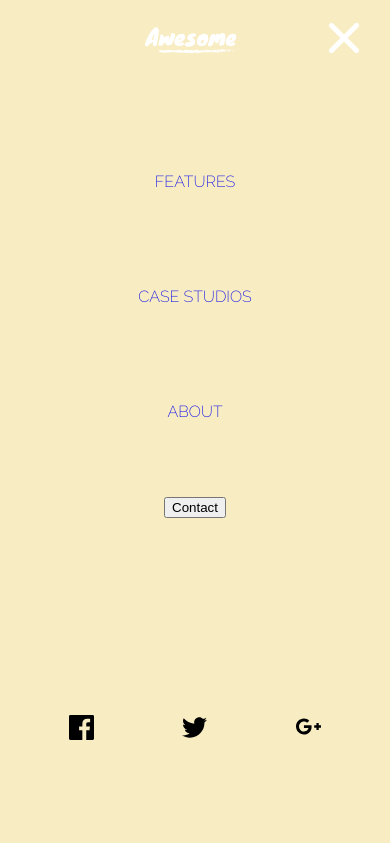
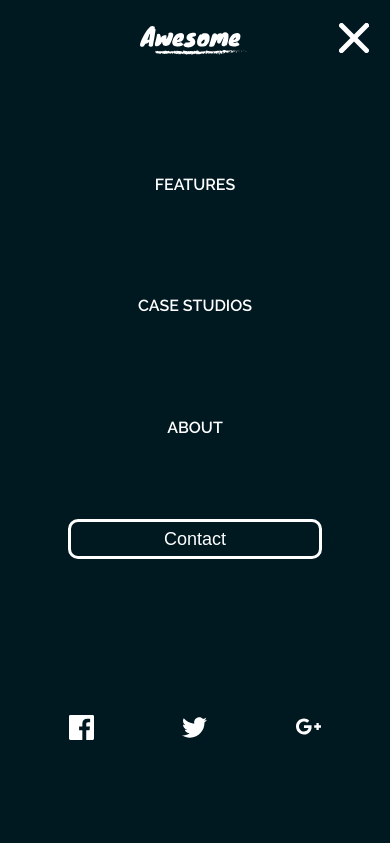
Before and after one commit to DenysWarlan/Project_2, a website: page index.html in a window 390 px wide. Both pictures are taken after a click on the element 349 px from the left and 35 px from the top of the page. Shown: the top 843 px of the page. Drawn offline with nearby package versions, Linux system fonts and the light colour scheme.

Commit message:
mobile first

```diff
--- a/css/style.css
+++ b/css/style.css
@@ -1,5 +1,6 @@
 body {
-    background-color: #F8ECC2;
+    background-color: #001820;
+    color: #ffffff;
     font-family: Raleway, OpenSans, sans-serif;
 }
 
@@ -11,25 +12,39 @@ nav {
     background-color: transparent;
 }
 
-header{
+header {
 
 }
+
 .logo {
     display: -ms-flexbox;
     display: flex;
 }
-.logo .logo-img{
-    width: 100px;
+
+.logo .logo-img {
+    width: 110px;
 }
 
 nav .ul-menu li {
     display: inline-block;
 }
+
+nav .ul-menu button {
+    border: 3px solid white;
+    background-color: transparent;
+    border-radius: 10px;
+    color: #ffffff;
+    height: 40px;
+    padding: 5px 0;
+}
+
 nav a {
     display: block;
     text-decoration: none;
     padding: 20px 30px;
     text-transform: uppercase;
+    font-weight: 600;
+    color: #ffffff;
 }
 
 nav a:hover {
@@ -40,8 +55,13 @@ nav .ul-social {
     display: none;
 }
 
+nav .ul-social li {
+    color: #ffffff;
+}
+
 nav .ul-social img {
     width: 25px;
+    color: #ffffff;
 }
 
 .menu-trigger {
@@ -69,24 +89,35 @@ nav .ul-social img {
     .logo {
         height: 65px;
         -ms-flex-pack: center;
-            justify-content: center;
+        justify-content: center;
+        position: relative;
+        z-index: 1000;
+        width: 60%;
+        margin: auto;
+    }
+
+    .logo .logo-img {
+        width: 110px;
     }
 
     .menu-trigger {
         display: block;
     }
-    .menu-trigger img{
+
+    .menu-trigger img {
         width: 30px;
+        margin-left: 10px;
     }
 
     nav {
-        height: 100vh;
         display: -ms-flexbox;
         display: flex;
         -ms-flex-direction: column;
         flex-direction: column;
         -ms-flex-pack: distribute;
         justify-content: space-around;
+        z-index: 100;
+        background-color: #001820;
     }
 
     nav ul li {
@@ -109,14 +140,48 @@ nav .ul-social img {
         position: relative;
         top: 26px;
     }
-    nav .ul-social img{
+
+    nav .ul-menu button {
+        width: 65%;
+        margin-bottom: -45px;
+        font-size: 18px;
+    }
+
+    nav .ul-social img {
         margin-bottom: 3px;
     }
-    nav .ul-social li:nth-child(1){
-         margin-left: 25px;
-     }
-    nav .ul-social li:nth-child(3){
+
+    nav .ul-social li:nth-child(1) {
+        margin-left: 25px;
+    }
+
+    nav .ul-social li:nth-child(3) {
         margin-right: 25px;
         margin-top: -2px;
     }
+
+    section h4 {
+        position: relative;
+        z-index: 10;
+        text-align: center;
+        font-weight: 200;
+        width: 65%;
+        margin: 15px auto;
+        line-height: 1.4em;
+        font-size: 1.1em;
+
+    }
+
+    section h4 span {
+        font-weight: 600;
+    }
+
+    section .circle {
+        width: 65px;
+        margin: auto;
+    }
+
+    section .circle img {
+        margin-top: 5px;
+    }
 }
--- a/index.html
+++ b/index.html
@@ -5,14 +5,14 @@
     <meta http-equiv="X-UA-Compatible" content="IE=edge">
     <meta name="viewport" content="width=device-width, initial-scale=1">
     <link href="https://fonts.googleapis.com/css?family=Open+Sans|Raleway:200,600" rel="stylesheet">
-    <link rel="stylesheet" href="css/style.css" >
+    <link rel="stylesheet" href="css/style.css">
     <title>DaftCode</title>
 </head>
 <body>
 
 
 <header>
-<div class="logo"><img src="img/svg/logo_awesome.svg" class="logo-img" alt="Awesome"></div>
+    <div class="logo"><img src="img/svg/logo_awesome.svg" class="logo-img" alt="Awesome"></div>
     <nav>
         <div class="menu-trigger">
             <img class="close" src="img/svg/hamburger_menu.svg" alt="">
@@ -22,17 +22,28 @@
             <li><a href="#">Features</a></li>
             <li><a href="#">Case Studios</a></li>
             <li><a href="#">About</a></li>
-            <button type="button">Contact</button>
+             <button type="button">Contact</button>
         </ul>
         <ul class="ul-social">
-            <li><img src="img/svg/facebook.svg" alt="Facebook"></li>
-            <li><img src="img/svg/twitter.svg" alt="Twitter"></li>
-            <li><img src="img/svg/googleplus.svg" alt="GooglePlus"></li>
+            <li><img src="img/svg/facebook_white.svg" alt="Facebook"></li>
+            <li><img src="img/svg/twitter_white.svg" alt="Twitter"></li>
+            <li><img src="img/svg/googleplus_white.svg" alt="GooglePlus"></li>
         </ul>
     </nav>
 
 </header>
-
+<section>
+    <h4>Not to make you feel dizzy but the challenge is worth it. Aim high, have fun, <span>be awesome</span>.</h4>
+    <div class="circle"><img src="img/svg/kolko_kwadrat.svg" alt="Kolo"></div>
+    <p>Look carefully and notlee every detail nothing tricky though.</p>
+</section>
+<footer>
+    <div class="social">
+        <div class="facebook"><img src="img/svg/facebook.svg" alt="Facebook"> / AWESOME</div>
+        <div class="twitter"><img src="img/svg/twitter.svg" alt="Twitter"> / AWESOME</div>
+        <div class="googleplus"><img src="img/svg/googleplus.svg" alt="GooglePlus"> / AWESOME</div>
+    </div>
+</footer>
 <script
         src="https://code.jquery.com/jquery-2.0.3.js"
         integrity="sha256-lCf+LfUffUxr81+W0ZFpcU0LQyuZ3Bj0F2DQNCxTgSI="
--- a/js/common.js
+++ b/js/common.js
@@ -1,13 +1,22 @@
-$(document).ready(function() {
-    $('.menu-trigger').click(function() {
-        var ui = $('.menu-trigger');
-        $('nav ul').slideToggle(768);
-        $('nav ul').css('display', 'flex');
-        ui.toggleClass('open-menu');
+;(function ($) {
+    $(document).ready(function () {
+        $('.menu-trigger').click(function () {
+            var ui = $('.menu-trigger'),
+                nav = $('nav ul');
+            nav.slideToggle(768);
+            nav.css('display', 'flex');
+            ui.toggleClass('open-menu');
+            if (ui.hasClass('open-menu')) {
+                $('nav').css('height', '100vh');
+            }
+            else {
+                $('nav').css('height', '0');
+            }
+        });
+        $(window).resize(function () {
+            if ($(window).width() > 768) {
+                $('nav ul').removeAttr('style');
+            }
+        });
     });
-    $(window).resize(function() {
-        if (  $(window).width() > 768 ) {
-            $('nav ul').removeAttr('style');
-        }
-    });//end resize
-});//end readyR
+})(jQuery);
```
Also changed, not shown: gulpfile.js (+6 -6 lines), img/svg/facebook_white.svg (added), img/svg/googleplus_white.svg (added), img/svg/twitter_white.svg (added).
